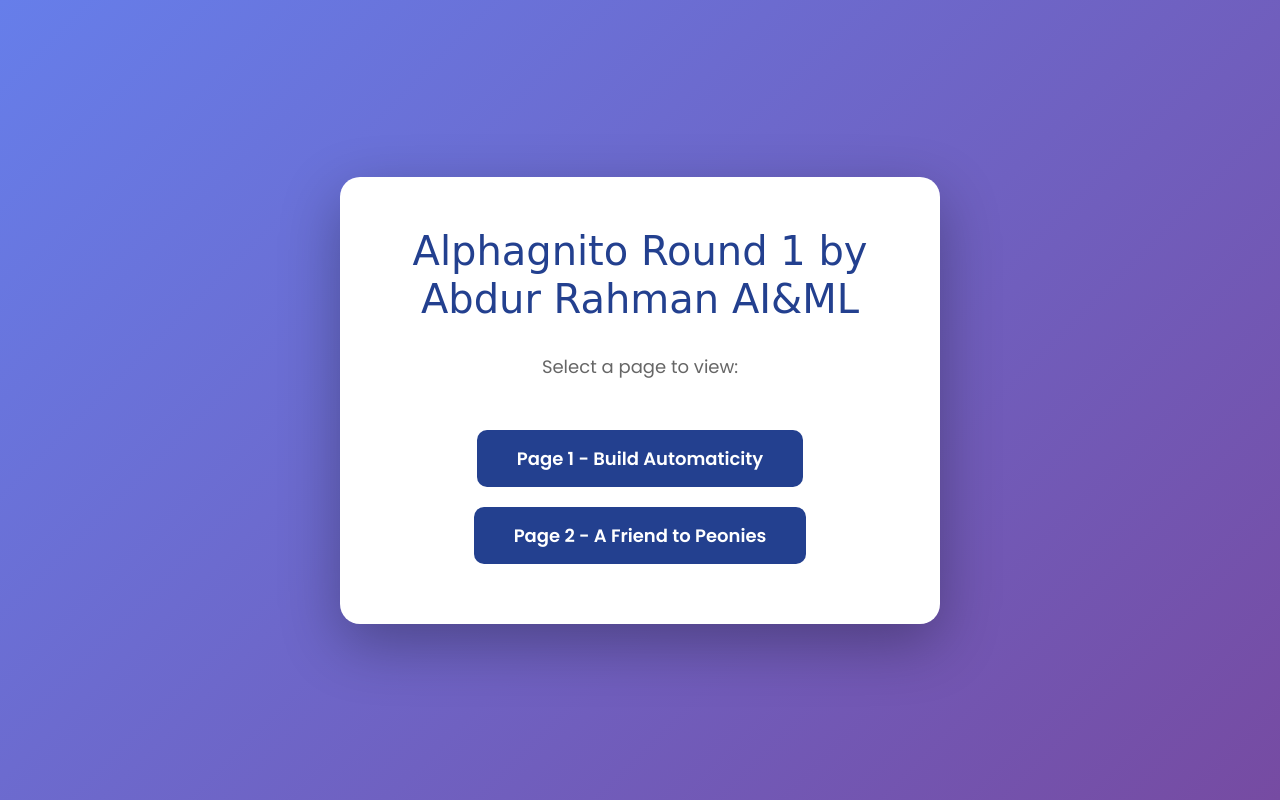
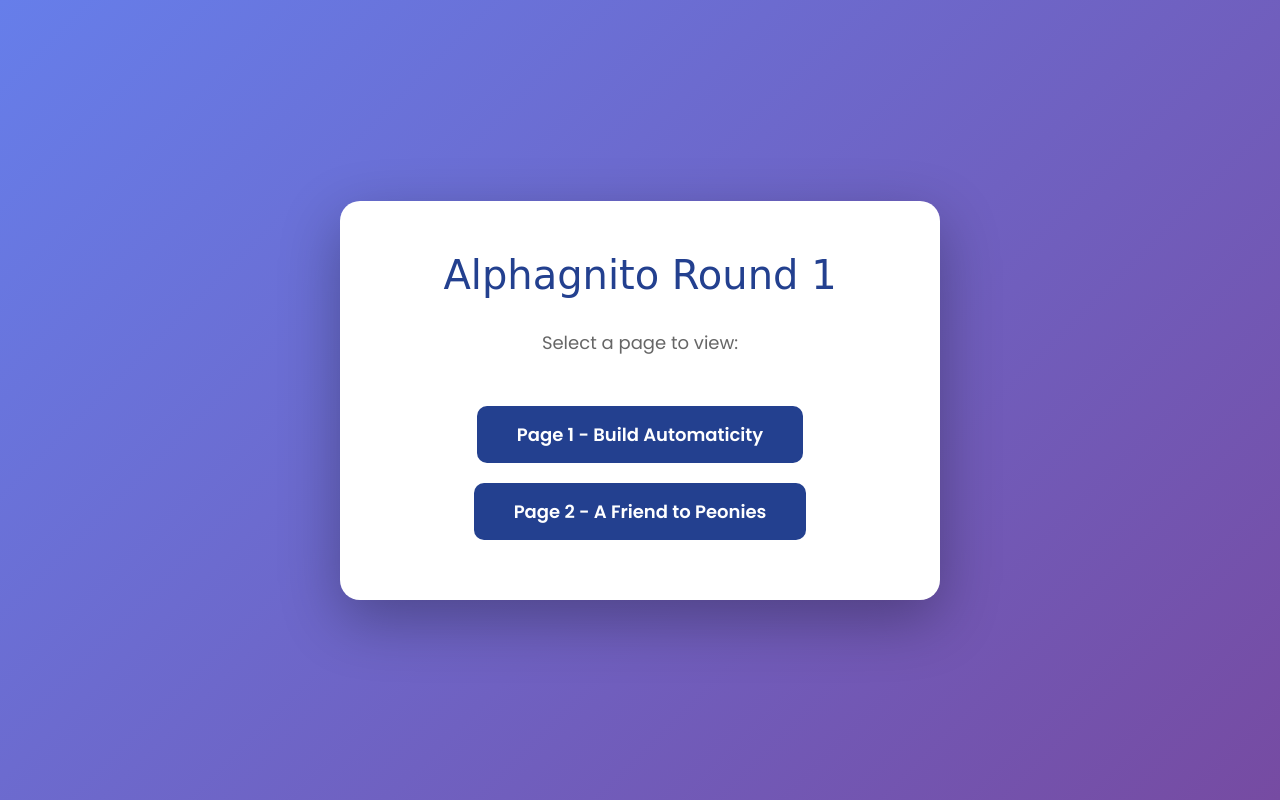
Before and after one commit to AbdurRahman-05/alphagnito-first-round, a plain HTML site: page index.html in a window 1280 px wide. Drawn offline with nearby package versions, Linux system fonts and the light colour scheme; a web font is replaced by a local one.

Commit message:
first commit

```diff
--- a/index.html
+++ b/index.html
@@ -56,7 +56,7 @@
 <body>
     <div class="landing-container">
         <div class="card-custom">
-            <h1>Alphagnito Round 1 by Abdur Rahman AI&ML</h1>
+            <h1>Alphagnito Round 1</h1>
             <p style="font-size: 18px; color: #666; margin-bottom: 40px;">
                 Select a page to view:
             </p>
```
